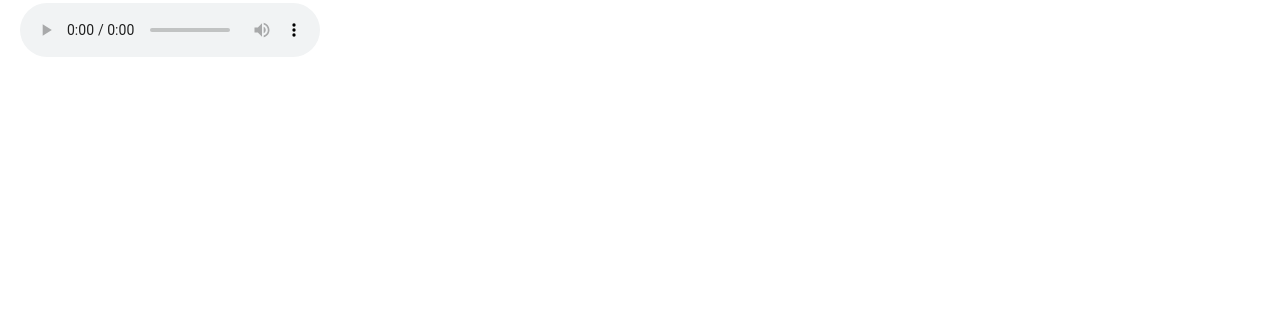
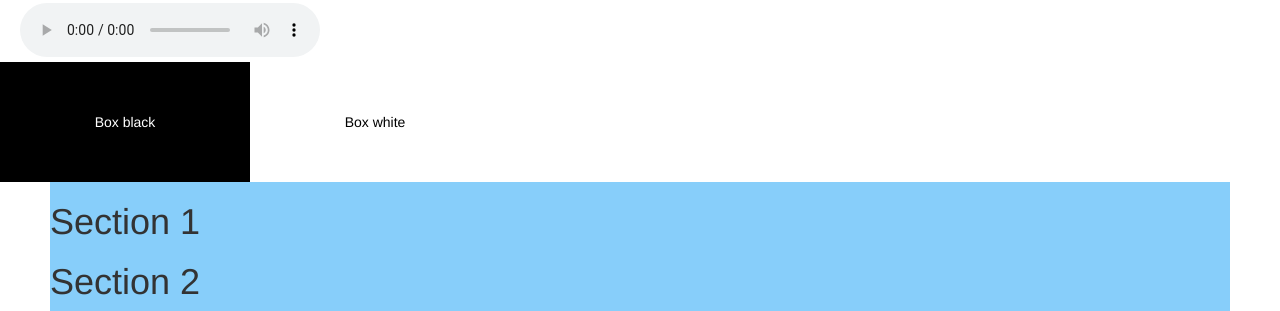
Before and after one commit to phuthinhnguyen/my-first-static-web-app, a website: page src/index.html in a window 1280 px wide. Shown: the part 4446-4757 px from the top of the page. Before the commit the page ends 4508 px from the top, so only its background shows below. Drawn offline with nearby package versions, Linux system fonts and the light colour scheme; a web font is replaced by a local one.

Commit message:
Add files via upload

```diff
--- a/src/index.html
+++ b/src/index.html
@@ -15,6 +15,7 @@
 		body {
 			background: #ffffff url(back.jpg) no-repeat center;
 			background-attachment: fixed;
+			counter-reset: section;
 		}
 		.spanquestion {
 			border-left: 10px solid red;
@@ -210,6 +211,26 @@
        resize: none;
        margin-left: 120px;
        margin-top: -15px;
+    }
+    .box{
+    	float: left;
+    	width: 50%;
+    	padding: 50px;
+    }
+    .clearfix::after{
+    	content: "";
+    	clear: both;
+    	display: table;
+    }
+    h1::before{
+    	counter-increment: section;
+    	content: "Section " counter(section);
+    }
+    .calc{
+    	position: absolute;
+    	left: 50px;
+    	width: calc(100% - 100px);
+    	background-color: lightskyblue;
     }
 	</style>
 
@@ -421,8 +442,16 @@
 		<audio controls autoplay>
 		   <source src="audio1.mp3" type="audio/mp3">
 		</audio>
+
 	</div>
-
+	<div class="clearfix" style="width:500px">
+		<div class="box" style="background-color: black;color: white; text-align: center;">Box black</div>
+		<div class="box" style="background-color: white;color: black;text-align: center;">Box white</div>
+	</div>
+	<div class="calc">
+			<h1></h1>
+			<h1></h1>
+	</div>
 </body>
 
 </html>
```
